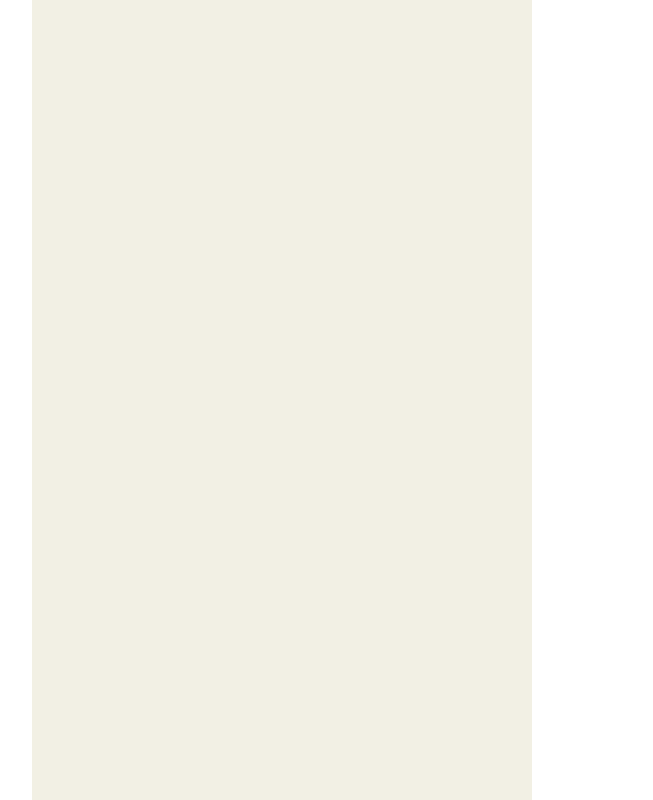
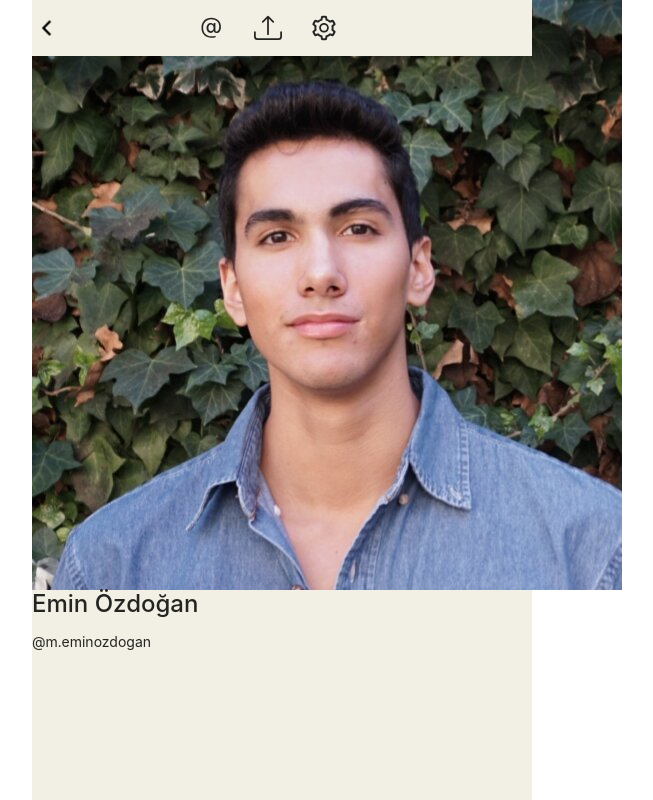
Before and after one commit to m-eminozdogan/clubhouseClone, a React (Create React App) app: page /profile in a window 1280 px wide. Before the commit this address had no page. Shown: the whole page, without its empty margins (358-1011 px from the left). Built offline with nearby package versions, Linux system fonts and the light colour scheme.

Commit message:
explore page done and some other pages

```diff
--- a/src/App.js
+++ b/src/App.js
@@ -8,6 +8,7 @@ import AllowNotification from './pages/AllowNotification';
 import AppLayout from './pages/Layouts/AppLayout';
 import Home from './pages/Home';
 import Explore from './pages/Explore';
+import Profile from './pages/Profile'
 
 function App() {
   return (
@@ -43,6 +44,8 @@ function App() {
         >
           <Route exact path='/home' element={<Home />} />
           <Route exact path='/explore' element={<Explore />} />
+          <Route exact path='/profile' element={<Profile />} />
+
 
         </Routes>
 
--- /dev/null
+++ b/src/components/SubHeader.js
@@ -0,0 +1,13 @@
+import React from 'react'
+import style from '../style/explore.module.css'
+import { Link } from 'react-router-dom'
+export default function SubHeader(props) {
+    return (
+        <div className={style.head}>
+            <Link to='/home'>
+                <img alt='#' src='/images/arrow.png' />
+            </Link>
+            <h3>{props.pageTitle}</h3>
+        </div>
+    )
+}
--- a/src/index.js
+++ b/src/index.js
@@ -3,6 +3,7 @@ import ReactDOM from 'react-dom';
 import App from './App';
 import reportWebVitals from './reportWebVitals';
 import 'bootstrap/dist/css/bootstrap.min.css'
+import 'antd/dist/antd.css'
 
 ReactDOM.render(
   <React.StrictMode>
--- a/src/pages/Explore.js
+++ b/src/pages/Explore.js
@@ -1,13 +1,30 @@
 import React from 'react'
 import style from '../style/explore.module.css'
+import { Input } from 'antd'
 import { DownOutlined, FireOutlined } from '@ant-design/icons'
 import data from '../data/Explore.json'
+import SubHeader from '../components/SubHeader'
 function Explore() {
 
     const { people, conversation } = data;
 
     return (
         <div className={style.exploreContainer}>
+            <div className={style.header}>
+                {<SubHeader pageTitle='Explore'/>}
+                <Input
+                    style={{
+                        backgroundColor: '#f4f4f4',
+                        borderRadius:'0.8em',
+                        padding:'0.3em 1em',
+                        border:'none',
+                        boxShadow:'none'
+                    }}
+                    size='large'
+                    placeholder='Find People and Clubs'
+                    prefix={<img alt='#' src='/images/search.png' width="15px"/>}
+                ></Input>
+            </div>
             <h6>PEOPLE TO FOLLOW</h6>
             <div className={style.peopleContainer}>
                 {people.map((item, index) => (
@@ -28,11 +45,11 @@ function Explore() {
             </div>
             <h6>FIND CONVERSATIONS ABOUT ...</h6>
             <div className='row mx-0'>
-                {conversation.map((item) => (
-                    <div className='col-6 px-2 mb-3'>
+                {conversation.map((item,index) => (
+                    <div className='col-6 px-2 mb-3' key={index}>
                         <div className={style.conversationCard}>
                             <h6>
-                                <FireOutlined/>
+                                <FireOutlined />
                                 {item.title}
                             </h6>
                             <p> {item.description} </p>
--- /dev/null
+++ b/src/pages/Profile.js
@@ -0,0 +1,31 @@
+import React from 'react'
+import exploreStyle from '../style/explore.module.css'
+import style from '../style/profile.module.css'
+import {Link} from 'react-router-dom'
+import {BsAt, BsUpload} from 'react-icons/bs'
+import {AiOutlineSetting} from 'react-icons/ai'
+
+export default function Profile() {
+    return (
+        <>
+            <div className={style.profileContainer}>
+                <div className={exploreStyle.header}>
+                    <div className={`${exploreStyle.head} text-right mb-0`}>
+                        <Link to='/home'>
+                            <img alt='#' src='/images/arrow.png' className={exploreStyle.arrow_icon} />
+                        </Link>
+                        <div className={style.actionBtn}>
+                            <BsAt/>
+                            <BsUpload/>
+                            <AiOutlineSetting/>
+                        </div>
+                    </div>
+                </div>
+                <img alt='#' src='/images/user-img.jpg' className={style.profile_image} />
+                <h4>Emin Özdoğan</h4>
+                <p>@m.eminozdogan</p>
+            </div>
+        </>
+
+    )
+}
--- a/src/style/explore.module.css
+++ b/src/style/explore.module.css
@@ -28,13 +28,29 @@
     margin-top:0.4em;
     margin-left:0.5em;
 }
-
-/* .head img{
+.header{
+    position:absolute;
+    left:0;right:0;top:0;
+    background-color:#f2f0e4;
+    z-index:5;
+    padding:0.5em;
+}
+.head{
+    text-align:center;
+    padding:0.5em 0.5em;
+    position:relative;
+    margin-bottom:0.5em;
+}
+.head img{
     width:15px;
     position:absolute;
     left:0px;top:50%;
     transform:translateY(-50%);
-} */
+}
+.head h3{
+    margin:0;
+    font-size:1.2em;
+}
 .peopleContainer{
     background-color:#fff;
     margin:0 0.5em;
--- /dev/null
+++ b/src/style/profile.module.css
@@ -0,0 +1,7 @@
+.profileContainer{
+
+}
+.actionBtn svg{
+    font-size:2em;
+    margin-right:1em;
+}
```
